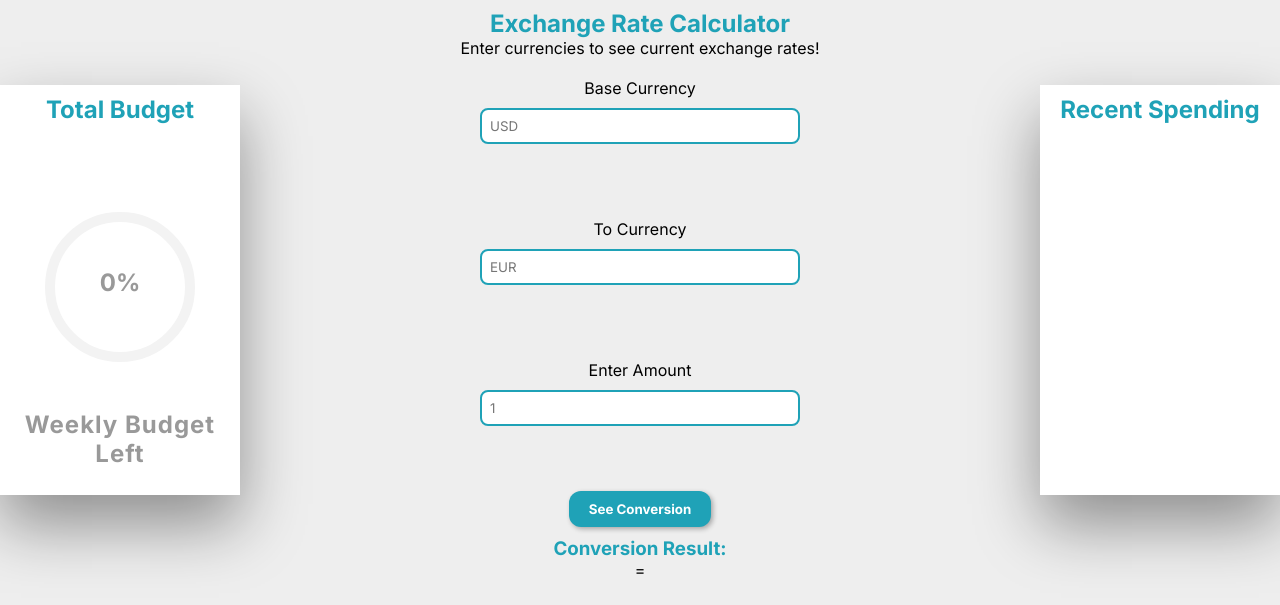
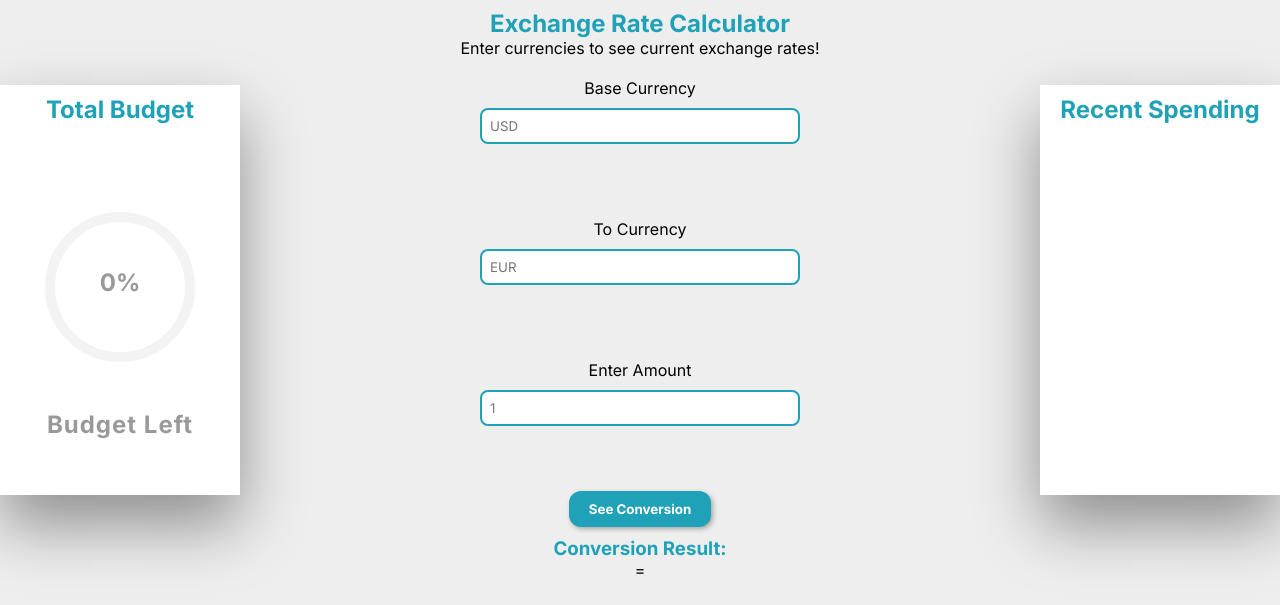
Before and after one commit to chelsnn/Budget-App, a Flask app: page /homepage in a window 1280 px wide; the page is wider, and only the part inside the window is pictured. Shown: the part 195-800 px from the top of that part. Run offline with Flask 3, Linux system fonts and the light colour scheme; a user stored in the database is signed in; data comes from the database, SQL or seed files in the repository; both versions use the stored data as it was after the commit.

Commit message:
changed budget text and budget bar

```diff
--- a/app.py
+++ b/app.py
@@ -563,10 +563,10 @@
    ).fetchone()
    total_budget = budget_data[0] if budget_data else 0  # Access by index
 
-
    expenses_data = conn.execute(
-       'SELECT SUM(amount) AS total_expenses FROM expenses_details'
-   ).fetchone()
+        'SELECT SUM(amount) AS total_expenses FROM expenses_details WHERE budget_id = ?',
+        (user_id,)
+    ).fetchone()
    total_expenses = expenses_data[0] if expenses_data and expenses_data[0] else 0  # Access by index
    conn.close()
 
--- a/templates/homepage.html
+++ b/templates/homepage.html
@@ -112,7 +112,7 @@
             <h2>{{ percent_left }}<span>%</span></h2>
           </div>
         </div>
-        <h2 class="text">Weekly Budget Left</h2>
+        <h2 class="text">Budget Left</h2>
       </div>
 
       <div class="curr-rates">
```
Also changed, not shown: database.db.
